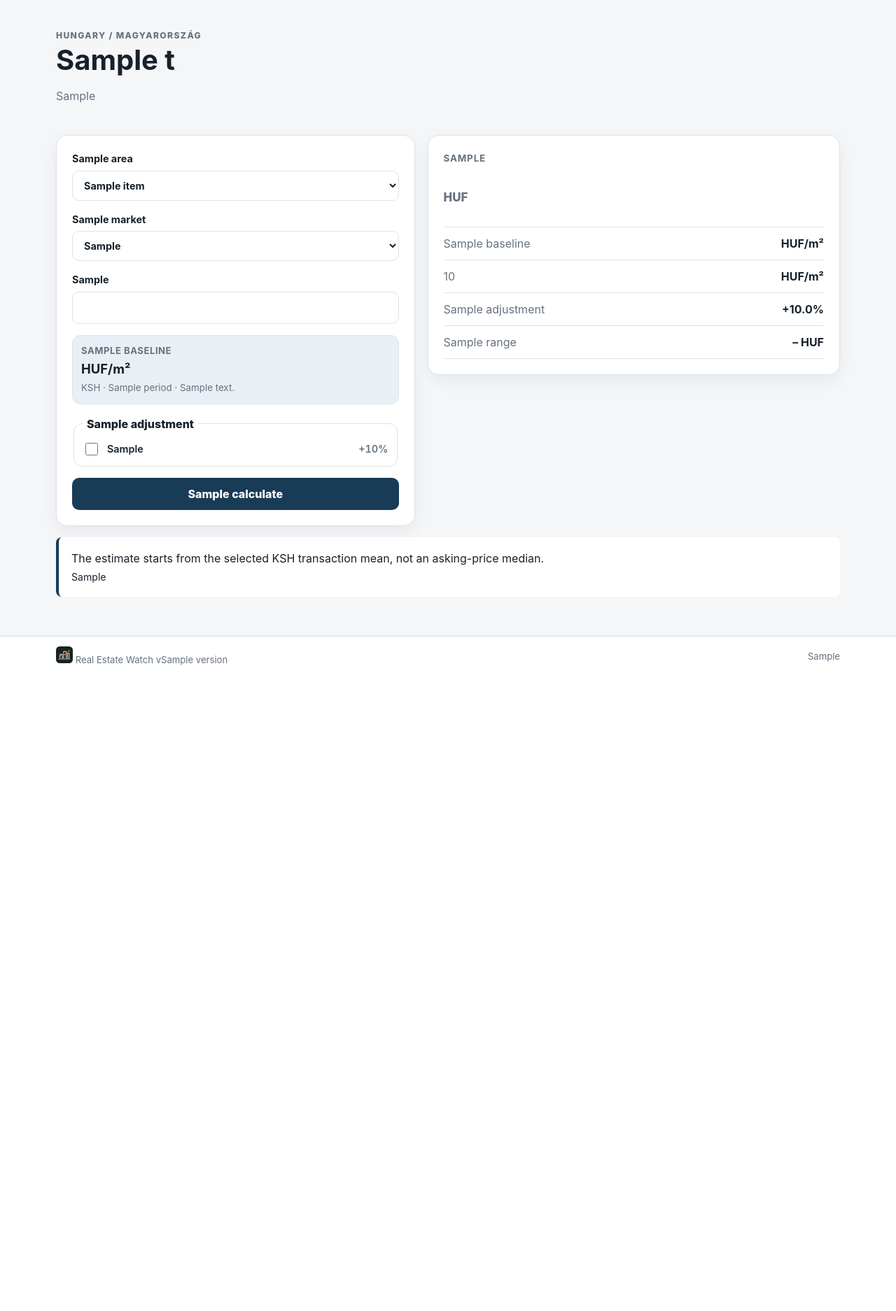
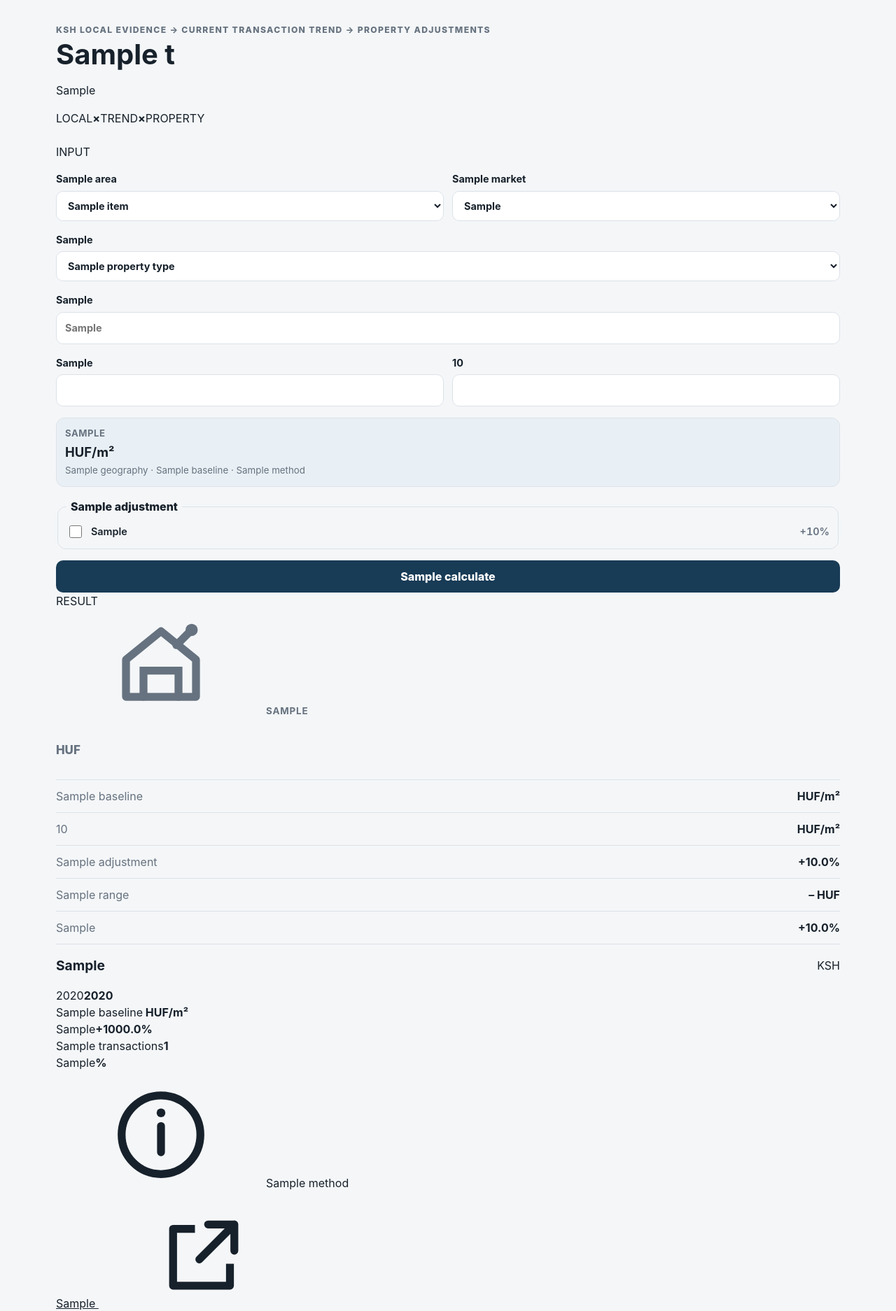
Before and after one commit to ArrowSK/real-estate-watch, a FastAPI app: template app/templates/valuation.html in a window 1280 px wide. Shown: the part 262-2136 px from the top of the page at 70% size. Before the commit the page ends 1213 px from the top, so only its background shows below. Run offline with FastAPI, Linux system fonts and the light colour scheme; the template is opened without the code that fills it: most values are stand-ins (such as "Sample title", 1, 10 or a date in 2020).

Commit message:
Make valuation granular, transparent and asking-price aware

```diff
--- a/app/templates/valuation.html
+++ b/app/templates/valuation.html
@@ -1,14 +1,21 @@
 {% extends "base.html" %}
 {% block title %}{{ t.valuation }} · {{ t.app_name }}{% endblock %}
 {% block content %}
-<section class="hero compact">
-  <p class="eyebrow">Hungary / Magyarország</p>
+<section class="hero valuation-hero">
+  <div class="hero-copy">
+    <p class="eyebrow">KSH local evidence → current transaction trend → property adjustments</p>
     <h1>{{ t.estimate_title }}</h1>
-  <p class="muted">{{ t.assumption_warning }}</p>
+    <p class="hero-intro">{{ t.estimate_intro }}</p>
+  </div>
+  <div class="formula-stamp" aria-label="Method">
+    <span>LOCAL</span><b>×</b><span>TREND</span><b>×</b><span>PROPERTY</span>
+  </div>
 </section>
 
-<div class="two-column">
-  <form class="card form-card" method="post">
+<div class="valuation-workbench">
+  <form class="ledger-card form-card valuation-form" method="post">
+    <div class="card-index">INPUT</div>
+    <div class="form-row">
       <label>{{ t.area }}
         <select name="area">
           {% for item in areas %}
@@ -22,18 +29,40 @@
           <option value="new" {% if selected_market == 'new' %}selected{% endif %}>{{ t.new }}</option>
         </select>
       </label>
+    </div>
+    <label>{{ t.property_type }}
+      <select name="property_type">
+        {% for value, en_name, hu_name in property_types %}
+        <option value="{{ value }}" {% if value == selected_property_type %}selected{% endif %}>{{ hu_name if lang == 'hu' else en_name }}</option>
+        {% endfor %}
+      </select>
+    </label>
+    <label>{{ t.street_optional }}
+      <input type="text" name="street" list="street-options" value="{{ street|default('') }}" placeholder="{{ t.street_placeholder }}" autocomplete="off">
+      <datalist id="street-options">
+        {% for street_name in streets %}<option value="{{ street_name }}"></option>{% endfor %}
+      </datalist>
+    </label>
+    <div class="form-row">
       <label>{{ t.floor_area }}
-      <input type="number" name="floor_area" min="10" max="5000" step="0.1" required value="{{ floor_area|default(80) }}">
+        <input type="number" name="floor_area" min="10" max="5000" step="0.1" required value="{{ floor_area|default(83) }}">
       </label>
+      <label>{{ t.asking_price_optional }}
+        <input type="number" name="asking_price" min="0" step="100000" value="{{ asking_price|default('', true) }}">
+      </label>
+    </div>
+
     <div class="baseline-box">
-      <span>{{ t.baseline }}</span>
-      {% if baseline_row %}
-      <strong>{{ fmt(baseline_row.price_huf_m2, 0) }} HUF/m²</strong>
-      <small>KSH · {{ baseline_row.period }} · {{ t.mean_note }}</small>
+      <span>{{ t.market_reference }}</span>
+      {% if baseline %}
+      <strong>{{ fmt(baseline.value_huf_m2, 0) }} HUF/m²</strong>
+      <small>{{ baseline.geography }}{% if baseline.street_name %} · {{ baseline.street_name }}{% endif %} · {{ baseline.method }}</small>
       {% else %}
       <strong>—</strong>
+      <small>{{ t.not_collected_yet }}</small>
       {% endif %}
     </div>
+
     <fieldset>
       <legend>{{ t.adjustment }}</legend>
       {% for key, coefficient in factors.items() %}
@@ -47,11 +76,13 @@
     <button type="submit">{{ t.calculate }}</button>
   </form>
 
-  <div>
+  <div class="valuation-results">
     {% if error %}<div class="notice warning"><p>{{ error }}</p></div>{% endif %}
+
     {% if result %}
-    <section class="card result-card">
-      <p class="label">{{ t.estimated_value }}</p>
+    <section class="ledger-card result-card valuation-total">
+      <div class="card-index">RESULT</div>
+      <p class="label icon-label"><svg class="icon"><use href="/static/icons.svg#valuation"></use></svg>{{ t.estimated_value }}</p>
       <p class="metric">{{ fmt(result.estimated_value_huf, 0) }} <span>HUF</span></p>
       <p class="submetric">
         {% if conversions.EUR %}€{{ fmt(conversions.EUR, 0) }}{% endif %}
@@ -62,19 +93,62 @@
         <div><span>{{ t.price_per_m2 }}</span><strong>{{ fmt(result.adjusted_huf_m2, 0) }} HUF/m²</strong></div>
         <div><span>{{ t.adjustment }}</span><strong>{{ "%+.1f"|format(result.adjustment * 100) }}%</strong></div>
         <div><span>{{ t.range }}</span><strong>{{ fmt(result.low_huf, 0) }} – {{ fmt(result.high_huf, 0) }} HUF</strong></div>
+        {% if asking_gap is not none %}
+        <div class="asking-comparison"><span>{{ t.asking_premium }}</span><strong class="{{ 'positive' if asking_gap > 0 else 'negative' }}">{{ "%+.1f"|format(asking_gap) }}%</strong></div>
+        {% endif %}
       </div>
     </section>
     {% else %}
-    <section class="card empty-state">
+    <section class="ledger-card empty-state valuation-empty">
+      <svg class="empty-icon"><use href="/static/icons.svg#valuation"></use></svg>
       <h2>{{ t.estimated_value }}</h2>
-      <p class="muted">{{ t.assumption_warning }}</p>
+      <p class="muted">{{ t.estimate_intro }}</p>
     </section>
     {% endif %}
+
+    <section class="ledger-card evidence-breakdown">
+      <div class="section-heading compact-heading">
+        <h2>{{ t.granular_reference }}</h2>
+        <span class="source-badge official">KSH</span>
+      </div>
+      {% if baseline %}
+      <div class="data-ledger">
+        <div><span>{{ t.local_year }}</span><strong>{{ baseline.local_year or '—' }}</strong></div>
+        <div><span>{{ t.baseline }}</span><strong>{{ fmt(baseline.local_base_huf_m2, 0) }} HUF/m²</strong></div>
+        <div><span>{{ t.trend_factor }}</span><strong>{{ "%+.1f"|format((baseline.trend_factor - 1) * 100) }}%</strong></div>
+        <div><span>{{ t.transactions }}</span><strong>{{ baseline.sample_size or '—' }}</strong></div>
+        {% if baseline.relative_std_pct is not none %}<div><span>{{ t.relative_spread }}</span><strong>{{ fmt(baseline.relative_std_pct, 1) }}%</strong></div>{% endif %}
+      </div>
+      <p class="method-note"><svg class="icon"><use href="/static/icons.svg#info"></use></svg>{{ baseline.method }}</p>
+      <a class="source-link" href="{{ baseline.source_url }}" rel="noreferrer" target="_blank">{{ t.official_table }} <svg class="icon"><use href="/static/icons.svg#external"></use></svg></a>
+      {% else %}
+      <p class="muted">{{ t.not_collected_yet }}</p>
+      {% endif %}
+    </section>
+
+    <section class="ledger-card evidence-breakdown asking-reference">
+      <div class="section-heading compact-heading">
+        <h2>{{ t.observed_asking }}</h2>
+        <span class="source-badge observed">OBSERVED</span>
+      </div>
+      {% if comparison.asking %}
+      <div class="data-ledger">
+        <div><span>{{ t.price_per_m2 }}</span><strong>{{ fmt(comparison.asking.median_huf_m2, 0) }} HUF/m²</strong></div>
+        <div><span>{{ t.sample }}</span><strong>{{ comparison.asking.sample_size }}</strong></div>
+        <div><span>{{ t.middle_50 }}</span><strong>{{ fmt(comparison.asking.p25_huf_m2, 0) }} – {{ fmt(comparison.asking.p75_huf_m2, 0) }}</strong></div>
+        <div><span>{{ t.confidence }}</span><strong>{{ comparison.asking.confidence|upper }}</strong></div>
+      </div>
+      <p class="method-note"><svg class="icon"><use href="/static/icons.svg#asking"></use></svg>{{ t.asking_subset_note }}</p>
+      {% else %}
+      <p class="muted">{{ t.asking_market_not_ready }}</p>
+      {% endif %}
+    </section>
   </div>
 </div>
 
-<section class="notice">
-  <p>{{ 'A becslés a kiválasztott KSH tranzakciós átlagból indul, nem hirdetési mediánból.' if lang == 'hu' else 'The estimate starts from the selected KSH transaction mean, not an asking-price median.' }}</p>
-  <p class="small">{{ t.assumption_warning }}</p>
+<section class="evidence-grid valuation-notes">
+  <article class="evidence-note"><span class="evidence-number">A</span><div><h3>{{ t.methodology }}</h3><p>{{ t.estimate_intro }}</p></div></article>
+  <article class="evidence-note"><span class="evidence-number">B</span><div><h3>{{ t.adjustment }}</h3><p>{{ t.assumption_warning }}</p></div></article>
+  <article class="evidence-note"><span class="evidence-number">C</span><div><h3>{{ t.range }}</h3><p>{{ t.valuation_range_note }}</p></div></article>
 </section>
 {% endblock %}
```
Lines whose indentation alone changed are shown as unchanged.
